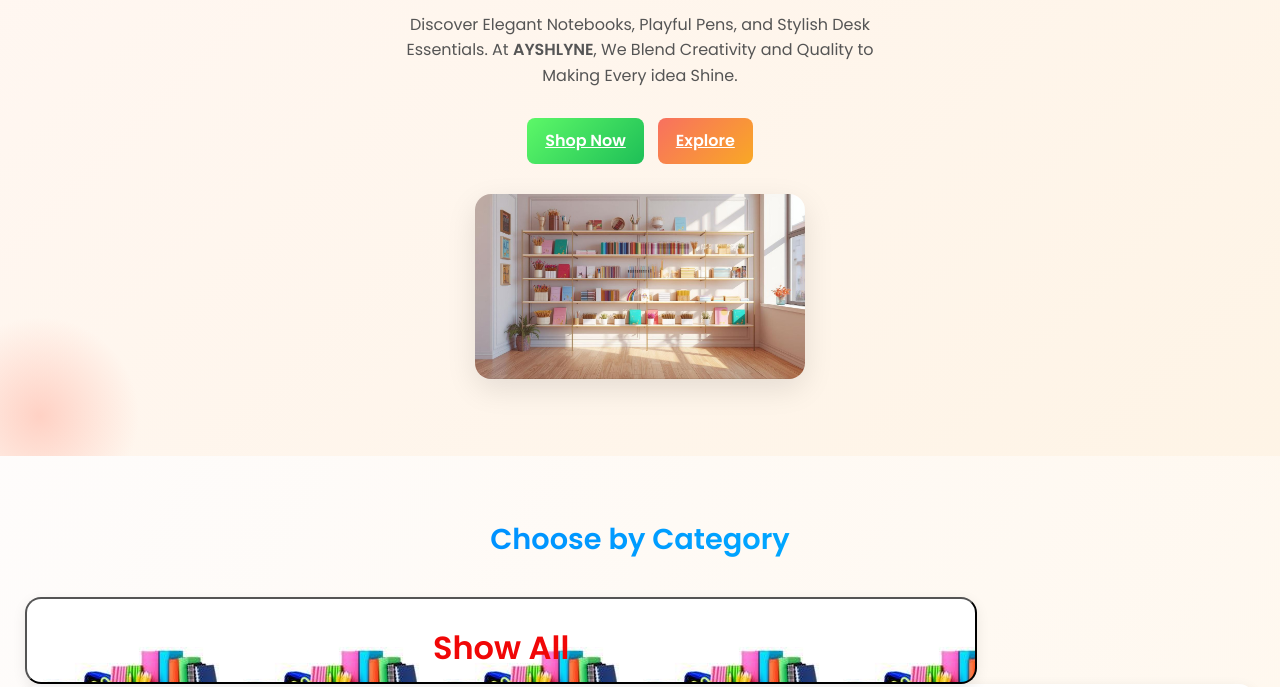
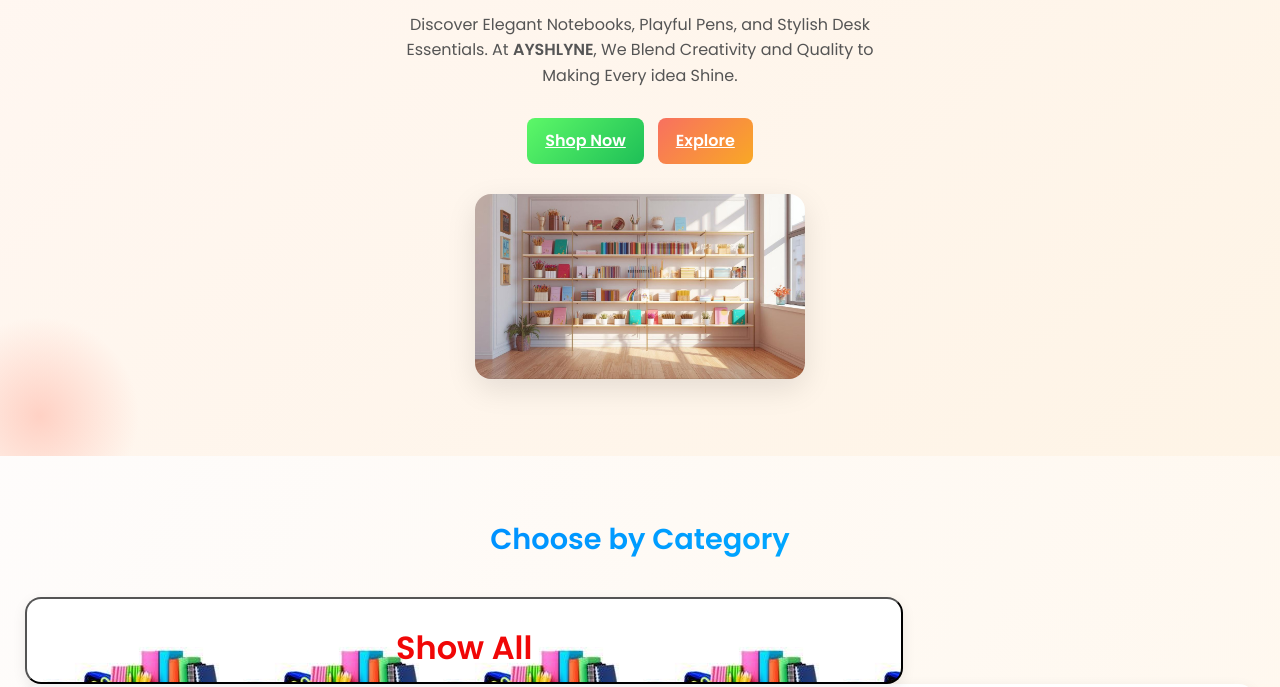
Before and after one commit to aysharizan4-glitch/book-shop, a plain HTML site: page index.html in a window 1280 px wide. Shown: the part 253-940 px from the top of the page. Drawn offline with nearby package versions, Linux system fonts and the light colour scheme.

Commit message:
Add files via upload

```diff
--- a/style.css
+++ b/style.css
@@ -331,7 +331,7 @@
   background: url("all.jpg");
   border-radius: 16px;
   box-shadow: 0 4px 14px rgba(0,0,0,0.08);
-  padding: 25px 33%;
+  padding: 25px 30%;
 
   display: ruby-base-container;
 
```
